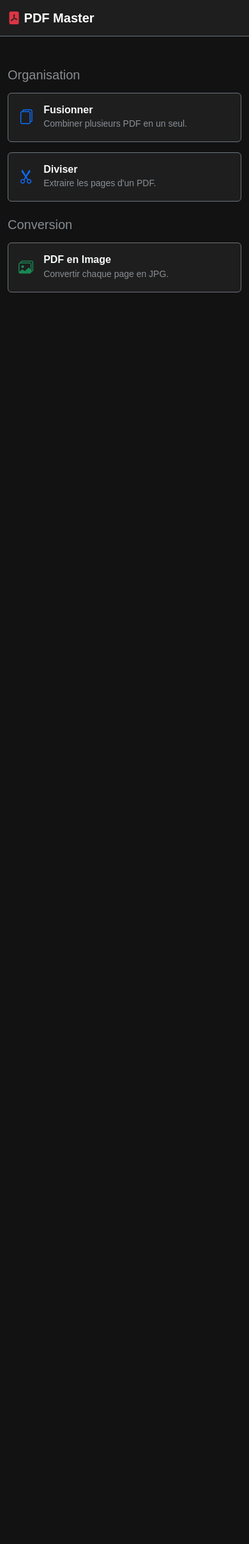
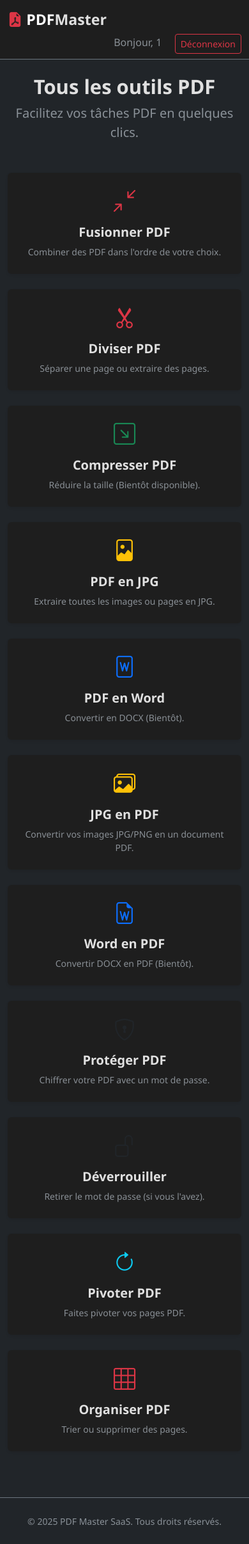
Before and after one commit to Michael-AnthroPi/pdf-saas-tool, a Flask app: page / in a window 390 px wide. Shown: the whole page at 64% size. Before the commit the page ends 457 px from the top, so only its background shows below. Run offline with Flask 3, Linux system fonts and the light colour scheme; a user stored in the database is signed in; parts of the project's set-up code (start-up, migrations or seed data) failed here and were passed over.

Commit message:
Mise a jour Dashboard et Outils

```diff
--- a/app.py
+++ b/app.py
@@ -3,18 +3,17 @@ import shutil
 from flask import Flask, render_template, request, send_file, flash, redirect, url_for
 from werkzeug.utils import secure_filename
 from flask_login import LoginManager, UserMixin, login_user, login_required, logout_user, current_user
-from utils import merge_pdfs, split_pdf, pdf_to_images
+# On importe les nouvelles fonctions depuis utils
+from utils import merge_pdfs, split_pdf, pdf_to_images, rotate_pdf, images_to_pdf, protect_pdf
 
 app = Flask(__name__)
-# On utilise une clé secrète robuste (récupérée de Render ou par défaut pour le dev)
 app.secret_key = os.environ.get('SECRET_KEY', 'dev_key_secret_123')
 
-# --- CONFIGURATION LOGIN ---
+# --- LOGIN SETUP ---
 login_manager = LoginManager()
 login_manager.init_app(app)
-login_manager.login_view = 'login' # Redirige ici si non connecté
+login_manager.login_view = 'login'
 
-# Une classe utilisateur simple (sans base de données)
 class User(UserMixin):
     def __init__(self, id):
         self.id = id
@@ -23,7 +22,7 @@ class User(UserMixin):
 def load_user(user_id):
     return User(user_id)
 
-# --- CONFIGURATION FICHIERS ---
+# --- CONFIGURATION ---
 UPLOAD_FOLDER = '/tmp/uploads'
 OUTPUT_FOLDER = '/tmp/outputs'
 
@@ -35,15 +34,38 @@ for folder in [UPLOAD_FOLDER, OUTPUT_FOLDER]:
 app.config['UPLOAD_FOLDER'] = UPLOAD_FOLDER
 app.config['OUTPUT_FOLDER'] = OUTPUT_FOLDER
 
+# --- LA GRANDE LISTE DES OUTILS (Comme sur ta capture) ---
 TOOLS = {
-    'organise': [
-        {'id': 'merge', 'name': 'Fusionner', 'icon': 'bi-files', 'desc': 'Combiner plusieurs PDF en un seul.'},
-        {'id': 'split', 'name': 'Diviser', 'icon': 'bi-scissors', 'desc': 'Extraire les pages d\'un PDF.'},
+    'popular': [
+        {'id': 'merge', 'name': 'Fusionner PDF', 'icon': 'bi-arrows-angle-contract', 'color': 'text-danger', 'desc': 'Combiner des PDF dans l\'ordre de votre choix.'},
+        {'id': 'split', 'name': 'Diviser PDF', 'icon': 'bi-scissors', 'color': 'text-danger', 'desc': 'Séparer une page ou extraire des pages.'},
+        {'id': 'compress', 'name': 'Compresser PDF', 'icon': 'bi-arrow-down-right-square', 'color': 'text-success', 'desc': 'Réduire la taille (Bientôt disponible).'},
     ],
-    'convert_from': [
-        {'id': 'pdf_to_img', 'name': 'PDF en Image', 'icon': 'bi-images', 'desc': 'Convertir chaque page en JPG.'},
+    'convert_pdf': [
+        {'id': 'pdf_to_img', 'name': 'PDF en JPG', 'icon': 'bi-file-image', 'color': 'text-warning', 'desc': 'Extraire toutes les images ou pages en JPG.'},
+        {'id': 'pdf_to_word', 'name': 'PDF en Word', 'icon': 'bi-file-word', 'color': 'text-primary', 'desc': 'Convertir en DOCX (Bientôt).'},
+    ],
+    'convert_to_pdf': [
+        {'id': 'img_to_pdf', 'name': 'JPG en PDF', 'icon': 'bi-images', 'color': 'text-warning', 'desc': 'Convertir vos images JPG/PNG en un document PDF.'},
+        {'id': 'word_to_pdf', 'name': 'Word en PDF', 'icon': 'bi-file-earmark-word', 'color': 'text-primary', 'desc': 'Convertir DOCX en PDF (Bientôt).'},
+    ],
+    'security': [
+        {'id': 'protect', 'name': 'Protéger PDF', 'icon': 'bi-shield-lock', 'color': 'text-dark', 'desc': 'Chiffrer votre PDF avec un mot de passe.'},
+        {'id': 'unlock', 'name': 'Déverrouiller', 'icon': 'bi-unlock', 'color': 'text-dark', 'desc': 'Retirer le mot de passe (si vous l\'avez).'},
+    ],
+    'edit': [
+        {'id': 'rotate', 'name': 'Pivoter PDF', 'icon': 'bi-arrow-clockwise', 'color': 'text-info', 'desc': 'Faites pivoter vos pages PDF.'},
+        {'id': 'organize', 'name': 'Organiser PDF', 'icon': 'bi-grid-3x3', 'color': 'text-danger', 'desc': 'Trier ou supprimer des pages.'},
     ]
 }
+
+# Fonction utilitaire pour trouver un outil dans la liste
+def get_tool_by_id(tool_id):
+    for category in TOOLS.values():
+        for tool in category:
+            if tool['id'] == tool_id:
+                return tool
+    return None
 
 # --- ROUTES ---
 
@@ -52,19 +74,14 @@ def login():
     if request.method == 'POST':
         username = request.form.get('username')
         password = request.form.get('password')
-
-        # Récupération des identifiants sécurisés depuis Render
-        # Si pas définis sur Render, par défaut c'est admin/admin
         env_user = os.environ.get('ADMIN_USER', 'admin')
         env_pass = os.environ.get('ADMIN_PASSWORD', 'admin')
 
         if username == env_user and password == env_pass:
-            user = User(id=username)
-            login_user(user)
+            login_user(User(id=username))
             return redirect(url_for('dashboard'))
         else:
             flash('Identifiants incorrects.')
-
     return render_template('login.html')
 
 @app.route('/logout')
@@ -74,40 +91,36 @@ def logout():
     return redirect(url_for('login'))
 
 @app.route('/')
-@login_required  # <--- PROTECTION ACTIVÉE
+@login_required
 def dashboard():
     return render_template('dashboard.html', tools=TOOLS)
 
 @app.route('/tool/<tool_id>', methods=['GET', 'POST'])
-@login_required  # <--- PROTECTION ACTIVÉE
+@login_required
 def tool_view(tool_id):
-    current_tool = None
-    for category in TOOLS.values():
-        for tool in category:
-            if tool['id'] == tool_id:
-                current_tool = tool
-                break
-
-    if not current_tool:
+    tool = get_tool_by_id(tool_id)
+    if not tool:
         return redirect(url_for('dashboard'))
 
     if request.method == 'POST':
+        # Vérification spéciale pour le mot de passe (protection)
+        user_password = request.form.get('user_password', None)
+
         if 'files' not in request.files:
             flash('Aucun fichier.')
             return redirect(request.url)
 
         files = request.files.getlist('files')
         if not files or files[0].filename == '':
-            flash('Sélectionnez un fichier valide.')
+            flash('Sélectionnez un fichier.')
             return redirect(request.url)
 
+        # Nettoyage et Sauvegarde
         saved_paths = []
         try:
-            # Nettoyage
+            # Vider le dossier uploads
             for f in os.listdir(app.config['UPLOAD_FOLDER']):
-                path = os.path.join(app.config['UPLOAD_FOLDER'], f)
-                if os.path.isfile(path):
-                    os.remove(path)
+                os.remove(os.path.join(app.config['UPLOAD_FOLDER'], f))
 
             for file in files:
                 filename = secure_filename(file.filename)
@@ -115,16 +128,36 @@ def tool_view(tool_id):
                 file.save(path)
                 saved_paths.append(path)
 
+            # --- AIGUILLAGE LOGIQUE ---
             output_file = None
+
             if tool_id == 'merge':
                 if len(saved_paths) < 2:
-                    flash('Il faut au moins 2 fichiers.')
+                    flash('Il faut au moins 2 fichiers pour fusionner.')
                     return redirect(request.url)
                 output_file = merge_pdfs(saved_paths, app.config['OUTPUT_FOLDER'])
+
             elif tool_id == 'split':
                 output_file = split_pdf(saved_paths[0], app.config['OUTPUT_FOLDER'])
+
             elif tool_id == 'pdf_to_img':
                 output_file = pdf_to_images(saved_paths[0], app.config['OUTPUT_FOLDER'])
+
+            elif tool_id == 'img_to_pdf':
+                output_file = images_to_pdf(saved_paths, app.config['OUTPUT_FOLDER'])
+
+            elif tool_id == 'rotate':
+                output_file = rotate_pdf(saved_paths[0], app.config['OUTPUT_FOLDER'])
+
+            elif tool_id == 'protect':
+                if not user_password:
+                    flash('Veuillez entrer un mot de passe pour protéger le fichier.')
+                    return redirect(request.url)
+                output_file = protect_pdf(saved_paths[0], user_password, app.config['OUTPUT_FOLDER'])
+
+            else:
+                flash("Cet outil est en cours de développement.")
+                return redirect(request.url)
 
             if output_file:
                 return send_file(output_file, as_attachment=True)
@@ -133,7 +166,7 @@ def tool_view(tool_id):
             flash(f"Erreur : {str(e)}")
             return redirect(request.url)
 
-    return render_template('tool.html', tool=current_tool)
+    return render_template('tool.html', tool=tool)
 
 if __name__ == '__main__':
     app.run(host='0.0.0.0', port=5000, debug=True)
--- a/static/style.css
+++ b/static/style.css
@@ -2,7 +2,25 @@
     --bg-dark: #121212;
     --bg-card: #1e1e1e;
 }
-body { background-color: var(--bg-dark); font-family: sans-serif; }
-.bg-darker { background-color: var(--bg-card) !important; }
-.card-tool { transition: transform 0.2s, background-color 0.2s; }
-.card-tool:hover { transform: translateY(-3px); background-color: #2c2c2c !important; }
+body {
+    background-color: var(--bg-dark);
+    font-family: 'Segoe UI', sans-serif;
+}
+.bg-darker {
+    background-color: var(--bg-card) !important;
+}
+
+/* Style des cartes outils */
+.tool-card {
+    background-color: var(--bg-card);
+    transition: transform 0.2s ease-in-out, background-color 0.2s;
+    cursor: pointer;
+}
+.tool-card:hover {
+    transform: translateY(-5px);
+    background-color: #2c2c2c;
+    border: 1px solid #444;
+}
+
+/* Couleurs de texte pour le contraste */
+.text-light { color: #e0e0e0 !important; }
--- a/templates/dashboard.html
+++ b/templates/dashboard.html
@@ -3,54 +3,56 @@
 <head>
     <meta charset="UTF-8">
     <meta name="viewport" content="width=device-width, initial-scale=1">
-    <title>PDF SaaS</title>
+    <title>PDF Master Suite</title>
     <link href="https://cdn.jsdelivr.net/npm/bootstrap@5.3.0/dist/css/bootstrap.min.css" rel="stylesheet">
-    <link rel="stylesheet" href="https://cdn.jsdelivr.net/npm/bootstrap-icons@1.10.0/font/bootstrap-icons.css">
+    <link rel="stylesheet" href="https://cdn.jsdelivr.net/npm/bootstrap-icons@1.10.5/font/bootstrap-icons.css">
     <link rel="stylesheet" href="{{ url_for('static', filename='style.css') }}">
 </head>
-<body>
-    <nav class="navbar navbar-dark bg-darker border-bottom border-secondary mb-5">
+<body class="bg-dark">
+    <nav class="navbar navbar-expand-lg navbar-dark bg-darker border-bottom border-secondary mb-4">
         <div class="container">
-            <a class="navbar-brand fw-bold" href="/"><i class="bi bi-file-pdf-fill text-danger"></i> PDF Master</a>
+            <a class="navbar-brand fw-bold fs-3" href="#">
+                <i class="bi bi-file-earmark-pdf-fill text-danger"></i> PDF<span class="text-light">Master</span>
+            </a>
+            <div class="ms-auto">
+                <span class="text-muted me-3">Bonjour, {{ current_user.id }}</span>
+                <a href="/logout" class="btn btn-outline-danger btn-sm">Déconnexion</a>
+            </div>
         </div>
     </nav>
 
-    <div class="container">
-        <div class="row g-4 justify-content-center">
-            <div class="col-md-5">
-                <h5 class="text-muted mb-3">Organisation</h5>
-                <div class="d-grid gap-3">
-                    {% for tool in tools['organise'] %}
-                    <a href="{{ url_for('tool_view', tool_id=tool.id) }}" class="card-tool text-decoration-none text-light p-3 rounded border border-secondary bg-darker">
-                        <div class="d-flex align-items-center">
-                            <i class="bi {{ tool.icon }} fs-3 text-primary me-3"></i>
-                            <div>
-                                <h6 class="m-0 fw-bold">{{ tool.name }}</h6>
-                                <small class="text-muted">{{ tool.desc }}</small>
+    <div class="container pb-5">
+
+        <div class="text-center mb-5">
+            <h1 class="display-5 fw-bold text-light">Tous les outils PDF</h1>
+            <p class="lead text-muted">Facilitez vos tâches PDF en quelques clics.</p>
+        </div>
+
+        {% for category_name, category_tools in tools.items() %}
+            <div class="row row-cols-1 row-cols-md-3 row-cols-lg-4 g-4 mb-4">
+                {% for tool in category_tools %}
+                <div class="col">
+                    <a href="{{ url_for('tool_view', tool_id=tool.id) }}" class="text-decoration-none">
+                        <div class="card h-100 tool-card border-0 shadow-sm">
+                            <div class="card-body p-4 text-center">
+                                <div class="mb-3">
+                                    <i class="bi {{ tool.icon }} display-4 {{ tool.color }}"></i>
+                                </div>
+                                <h5 class="card-title fw-bold text-light">{{ tool.name }}</h5>
+                                <p class="card-text text-muted small">{{ tool.desc }}</p>
                             </div>
                         </div>
                     </a>
-                    {% endfor %}
                 </div>
+                {% endfor %}
             </div>
+        {% endfor %}
 
-            <div class="col-md-5">
-                <h5 class="text-muted mb-3">Conversion</h5>
-                <div class="d-grid gap-3">
-                    {% for tool in tools['convert_from'] %}
-                    <a href="{{ url_for('tool_view', tool_id=tool.id) }}" class="card-tool text-decoration-none text-light p-3 rounded border border-secondary bg-darker">
-                        <div class="d-flex align-items-center">
-                            <i class="bi {{ tool.icon }} fs-3 text-success me-3"></i>
-                            <div>
-                                <h6 class="m-0 fw-bold">{{ tool.name }}</h6>
-                                <small class="text-muted">{{ tool.desc }}</small>
-                            </div>
-                        </div>
-                    </a>
-                    {% endfor %}
-                </div>
-            </div>
-        </div>
     </div>
+
+    <footer class="text-center text-muted py-4 border-top border-secondary mt-auto">
+        <small>&copy; 2025 PDF Master SaaS. Tous droits réservés.</small>
+    </footer>
+
 </body>
 </html>
```
Also changed, not shown: templates/tool.html (+23 -9 lines), utils.py (+48 -4 lines).
